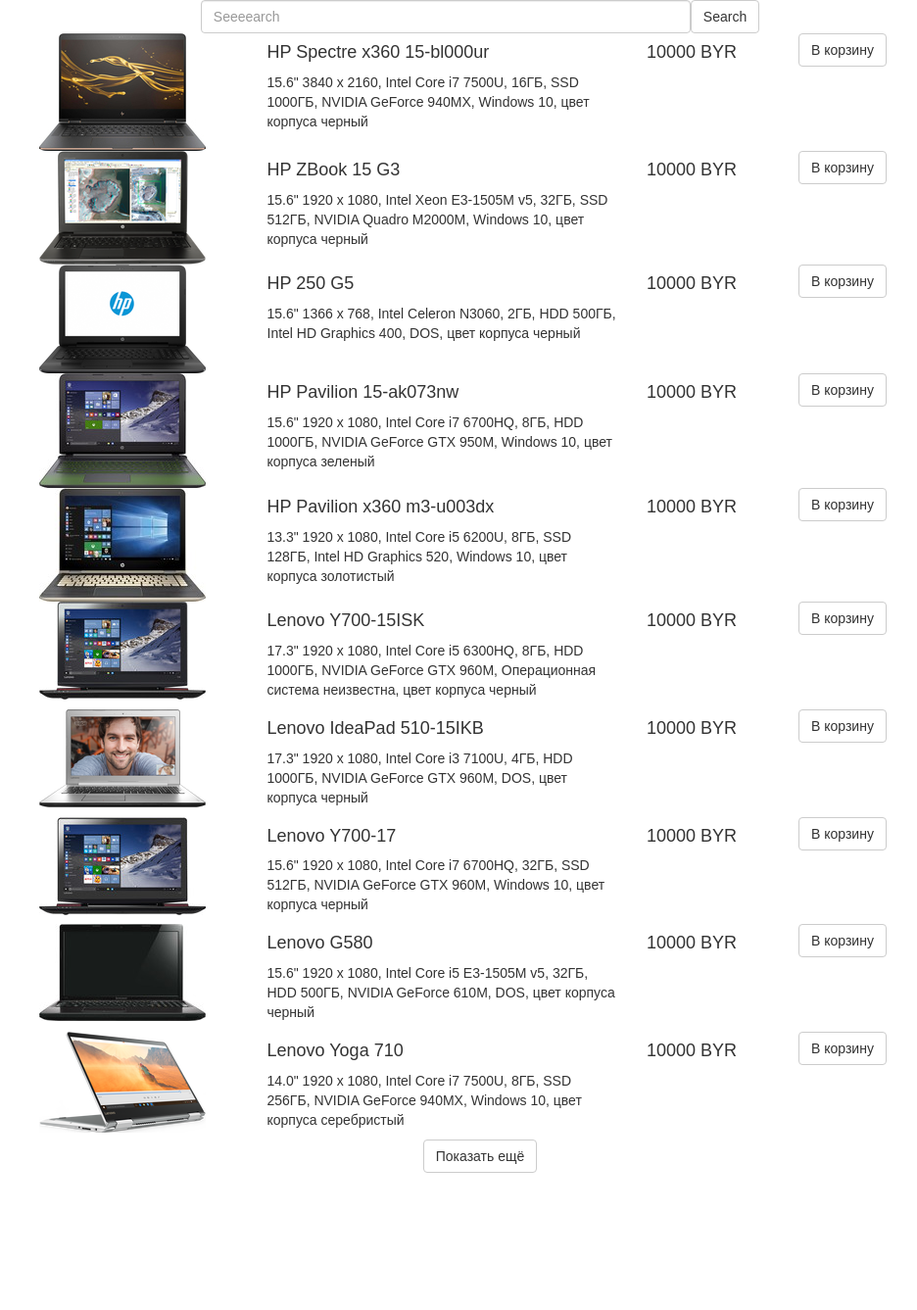
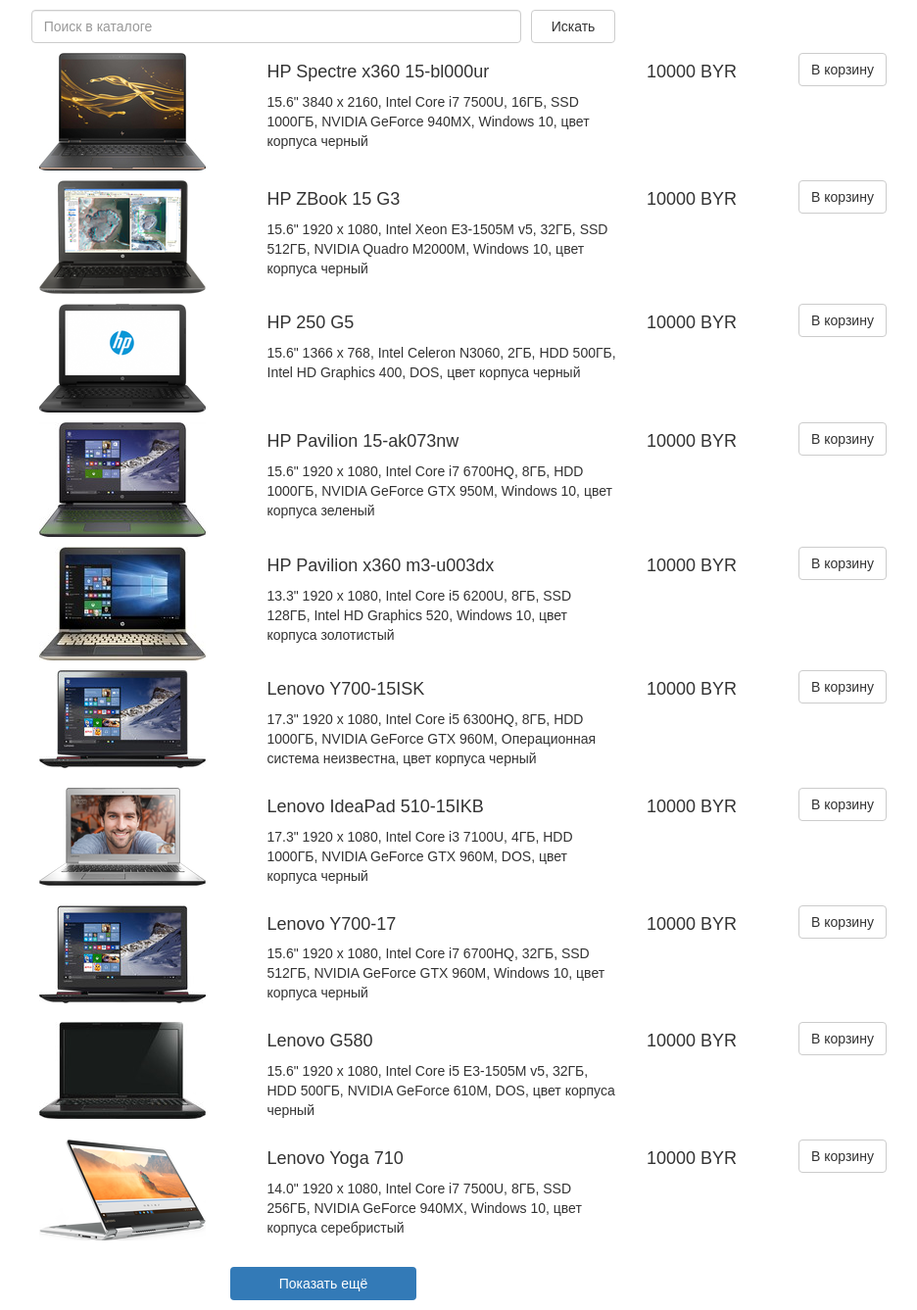
Before and after one commit to Rachkov/Catalog, a React (Create React App) app: page / in a window 1280 px wide. Shown: the whole page at 98% size, without its empty margins (310-1246 px from the left). Before the commit the page ends 1197 px from the top, so only its background shows below. Built offline with nearby package versions, Linux system fonts and the light colour scheme.

Commit message:
made components

```diff
--- a/src/App.css
+++ b/src/App.css
@@ -1,6 +1,22 @@
 .showMore, .search {
     text-align: center;
+    margin: 10px;
 }
 .form-inline .form-control {
     width: 500px;
 }
+.showMore .btn {
+    padding: 7px 50px 7px 50px;
+    border: none;
+}
+.showMore .btn:hover{
+    box-shadow: 2px 2px 4px gray;
+}
+.search .btn {
+    padding-right: 20px;
+    padding-left: 20px;
+    margin-left: 10px;
+}
+.goods {
+    margin-bottom: 10px;
+}
--- a/src/App.js
+++ b/src/App.js
@@ -2,11 +2,21 @@
 import { Computers } from "./components/Computers"
 import './App.css';
 import {Grid, Row, Col} from 'react-bootstrap';
+import Search from "./components/Search";
+import {ButtonMore} from "./components/ButtonMore";
 
 class App extends Component {
-    state = {
-        items: []
-    };
+    constructor(props) {
+        super(props);
+        this.state = {
+            items: [],
+            searchInput: '',
+            findItems: [],
+            renderData: [],
+            quantity: null,
+            count: 10
+        };
+    }
 
     componentDidMount() {
         fetch('http://localhost:3000/data/notebook.json')
@@ -14,26 +24,55 @@
                 return responce.json()
             })
             .then(data => {
-                this.setState({items: data})
+                this.setState({items: data, renderData: data.slice(0,10), quantity: data.length, findItems: data})
             })
     }
 
+    searchChange = (e) => {
+        e.preventDefault();
+        this.setState({searchInput: e.target.value})
+    };
+
+    searchClick = (e) => {
+        e.preventDefault();
+        const { searchInput } = this.state;
+        const filterArray = this.state.items.filter((item) =>
+            `${item.data.find((n) => n.name === 'Manufacturer').value} ${item.data.find((n) => n.name === 'Model').value}`.toLowerCase().indexOf(searchInput.toLowerCase().trim()) !== -1
+        );
+        this.setState({findItems: filterArray, quantity: filterArray.length, renderData: filterArray.slice(0, 10)})
+    };
+
+    moreClick = () => {
+        const { findItems, renderData, count } = this.state;
+        this.setState({renderData: findItems.slice(0, renderData.length + count)});
+    };
+
     render() {
-        const { items } = this.state;
+        const { items, searchInput, renderData, quantity } = this.state;
         return (
             <div className="App">
                 <Grid fluid>
+                    <Search
+                        searchClick={this.searchClick}
+                        searchChange={this.searchChange}
+                        searchInput={searchInput}
+                    />
                     <Row>
                         <Col md={3}>
                         </Col>
                         <Col md={9}>
                             {
                                 items.length && (
-                                    <Computers data={items}/>
+                                    <Computers renderData={renderData}/>
                                 )
                             }
                         </Col>
                     </Row>
+                    <ButtonMore
+                        quantity={quantity}
+                        renderData={renderData}
+                        moreClick={this.moreClick}
+                    />
                 </Grid>
 
             </div>
--- /dev/null
+++ b/src/components/ButtonMore.js
@@ -0,0 +1,29 @@
+import React, {Component} from 'react';
+import {Button} from 'react-bootstrap';
+
+class ButtonMore extends Component {
+
+    visibleButton() {
+        const { quantity, renderData, moreClick} = this.props;
+
+        if (quantity > 0 && quantity <= renderData.length) {
+            return <h4>Всего {quantity} товаров</h4>;
+        } else if (quantity === 0) {
+            return <h4>Товаров не найдено</h4>;
+        } else if (quantity >= renderData.length) {
+            return <Button bsStyle="primary" onClick={moreClick}>Показать ещё</Button>;
+        }
+    }
+
+    render() {
+        return(
+            <div className="showMore">
+                {
+                    this.visibleButton()
+                }
+            </div>
+        )
+    }
+}
+
+export {ButtonMore}
--- a/src/components/Computer.js
+++ b/src/components/Computer.js
@@ -35,7 +35,7 @@
         return (
             <div>
                 <Grid fluid>
-                    <Row>
+                    <Row className="goods">
                         <Col md={3}>
                             <img alt="" src={img}/>
                         </Col>
--- a/src/components/Computers.js
+++ b/src/components/Computers.js
@@ -1,87 +1,27 @@
 import React, { Component } from 'react';
-import {Button, Form, FormGroup, FormControl} from 'react-bootstrap';
 import {Computer} from "./Computer";
 
 class Computers extends Component {
-    constructor(props) {
-        super(props);
-        this.state = {
-            quantity: props.data.length,
-            searchInput: '',
-            count: 10,
-            renderData: props.data.slice(0, 10),
-            findItems: props.data
-        };
-    }
 
-    searchChange = (e) => {
-        e.preventDefault();
-        this.setState({searchInput: e.target.value})
-    };
-
-    searchClick = (e) => {
-        e.preventDefault();
-        const { findItems, searchInput } = this.state;
-        const filterArray = findItems.filter((item) =>
-            `${item.data.find((n) => n.name === 'Manufacturer').value} ${item.data.find((n) => n.name === 'Model').value}`.toLowerCase().indexOf(searchInput.toLowerCase().trim()) !== -1
-        );
-        this.setState({findItems: filterArray, quantity: filterArray.length, renderData: filterArray.slice(0, 10)})
-        //this.setState({renderData: filterArray, quantity: filterArray.length})
-    };
-
-    moreClick = () => {
-        const { findItems, renderData, count } = this.state;
-        this.setState({renderData: findItems.slice(0, renderData.length + count)});
-    };
-
-    /*manList () {
-        const { data } = this.props;
-        const allManList = data.map((item) => {
-            return item.find((n) => n.name === 'Manufacturer').value;
+    /*manList() {
+        const allManList = this.props.data.map((item) => {
+            return item.data.find((n) => n.name === 'Manufacturer').value;
         });
-        let uniqueManList = [... new Set(allManList)]
+        let uniqueManList = [...new Set(allManList)];
         console.log(uniqueManList)
+        return uniqueManList
     }*/
 
-    visibleButton() {
-        if (this.state.quantity > 0 && this.state.quantity <= this.state.renderData.length) {
-            return <h4>Всего {this.state.quantity} товаров</h4>;
-        } else if (this.state.quantity >= this.state.renderData.length) {
-            return <Button onClick={this.moreClick}>Показать ещё</Button>;
-        } else if (this.state.quantity === 0) {
-            return <h4>Товаров не найдено</h4>;
-        }
-    }
-
     render () {
-        const { searchInput, renderData } = this.state;
+        const { renderData } = this.props;
 
         return (
             <div>
-                <Form inline className="search">
-                    <FormGroup>
-                        <FormControl
-                            onChange={this.searchChange}
-                            value={searchInput}
-                            type="text"
-                            placeholder="Seeeearch"
-                        />
-                    </FormGroup>
-                    <Button onClick={this.searchClick} type="submit">Search</Button>
-                </Form>
                 {
                     renderData.map((item) => (
                         <Computer key={item.id} data={item.data}/>
                     ))
                 }
-                <div className="showMore">
-                    {
-                        /*(this.state.quantity > 0 && this.state.quantity <= this.state.count) ? <h4>Всего {this.state.quantity} товаров</h4> :
-                            (this.state.quantity >= this.state.count) ? <Button onClick={this.moreClick}>Показать ещё</Button> :
-                                <h4>Товаров не найдено</h4>*/
-                        this.visibleButton()
-                    }
-                </div>
             </div>
         )
     }
--- a/src/components/Search.js
+++ b/src/components/Search.js
@@ -1,17 +1,16 @@
-import React, { Component } from 'react';
+import React from 'react';
 import {Form, FormGroup, FormControl, Button} from 'react-bootstrap';
 
-class Search extends Component {
-    render () {
-        return (
-            <Form inline className="search">
-                <FormGroup>
-                    <FormControl type="text" placeholder="Search" />
-                </FormGroup>
-                <Button type="submit">Search</Button>
-            </Form>
-        )
-    }
-}
-
-export { Search }
+export default ({ searchChange, searchInput, searchClick }) => (
+    <Form inline className="search">
+        <FormGroup>
+            <FormControl
+                type="text"
+                onChange={searchChange}
+                value={searchInput}
+                placeholder="Поиск в каталоге"
+            />
+        </FormGroup>
+        <Button onClick={searchClick} type="submit">Искать</Button>
+    </Form>
+);
```
